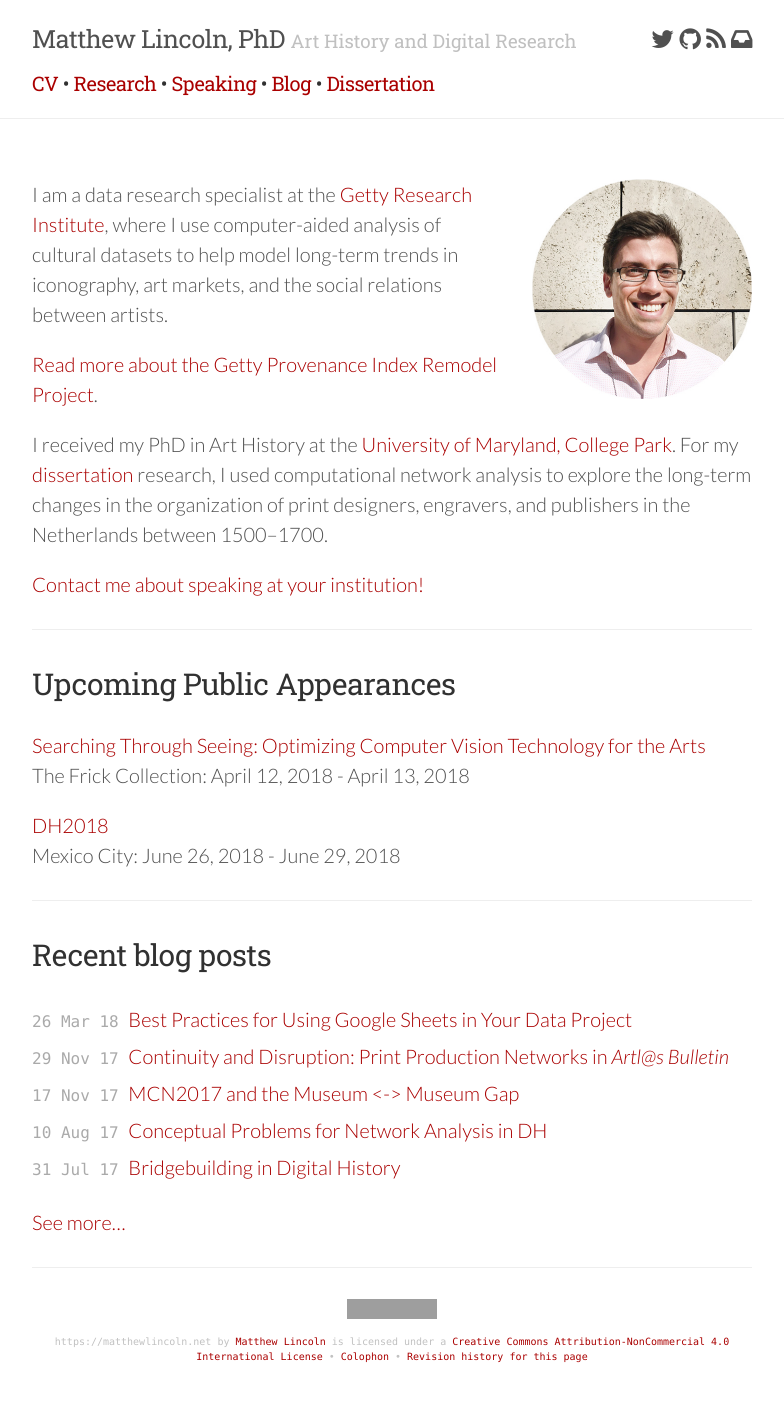
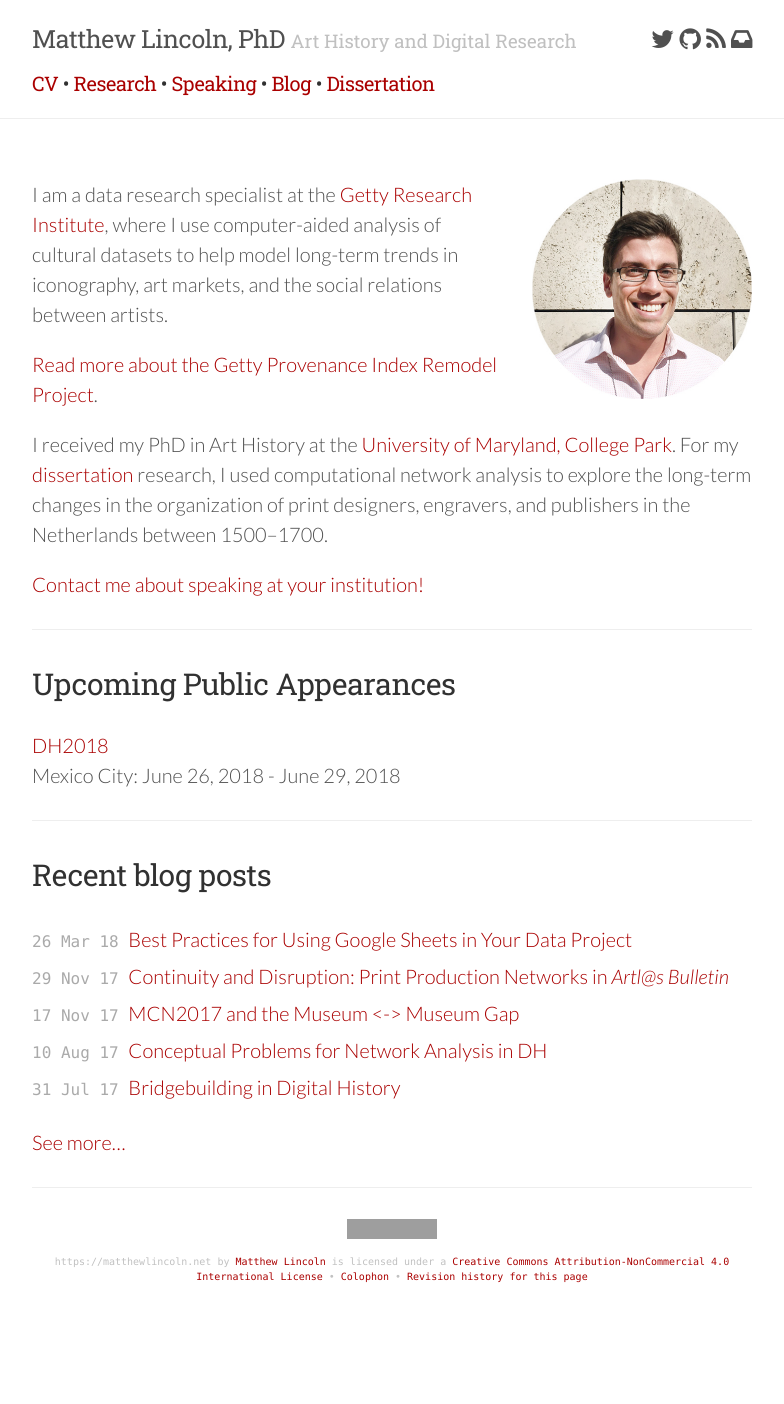
Before and after one commit to mdlincoln/mdlincoln.github.io, a Jekyll site: the page built from index.md, in a window 1280 px wide. Shown: the whole page, without its empty margins (248-1032 px from the left). Built offline with Jekyll 4.4.1, drawn with Linux system fonts in a browser that asks for light colours; nearby versions of some CDN libraries; after the commit the page ends 1324 px from its top, so only the background shows below that; grey boxes are pictures that could not be loaded.

Commit message:
remove frick from travel

```diff
--- a/_data/travel.yaml
+++ b/_data/travel.yaml
@@ -1,9 +1,3 @@
-- venue: |
-    Searching Through Seeing: Optimizing Computer Vision Technology for the Arts
-  location: The Frick Collection
-  datestart: 2018-04-12 00:00:00 -0800
-  dateend:  2018-04-13 00:00:00 -0800
-  url: https://www.frick.org/research/upcoming_symposia
 - venue: |
     DH2018
   location: Mexico City
```
